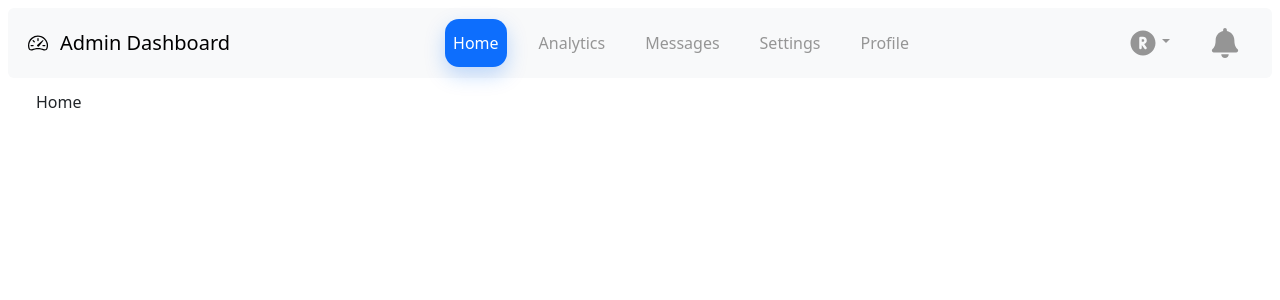
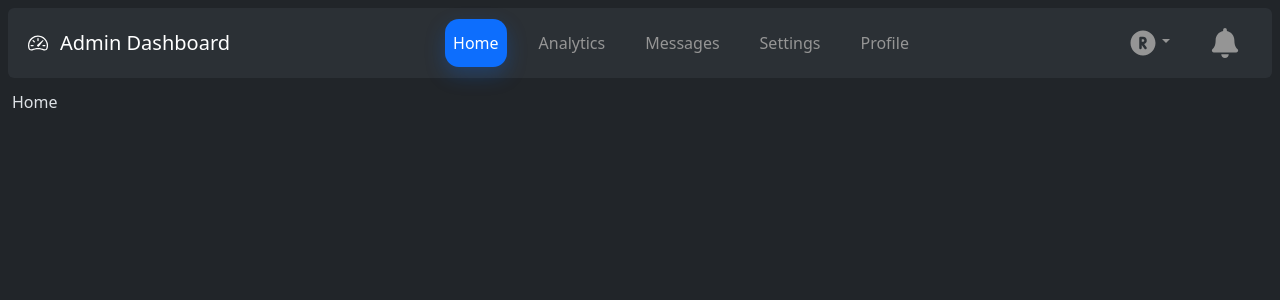
Before and after one commit to RishiTheProgrammer/Admin-Dashboard, a React (Vite) app: page / in a window 1280 px wide. Shown: the top 300 px of the page. Built offline with nearby package versions, Linux system fonts and the light colour scheme.

Commit message:
Fixed dark theme use with localStorage

```diff
--- a/src/App.jsx
+++ b/src/App.jsx
@@ -1,11 +1,10 @@
 import { useState, useEffect } from 'react'
 import { Container, Row } from 'react-bootstrap'
-import Sidebar from './components/sidebar'
 import MainArea from './components/mainArea'
 import Navbar from './components/navbar'
 const App = () => {
   const [theme, setTheme] = useState(() => {
-    localStorage.getItem("theme") || "dark"
+    return localStorage.getItem("theme") || "dark"
   });
 
   useEffect(() => {
@@ -19,7 +18,6 @@ const App = () => {
       <Navbar theme={theme} setTheme={setTheme} />
     <Container fluid>
       <Row>
-        <Sidebar />
         <MainArea />
       </Row>
     </Container>
```
